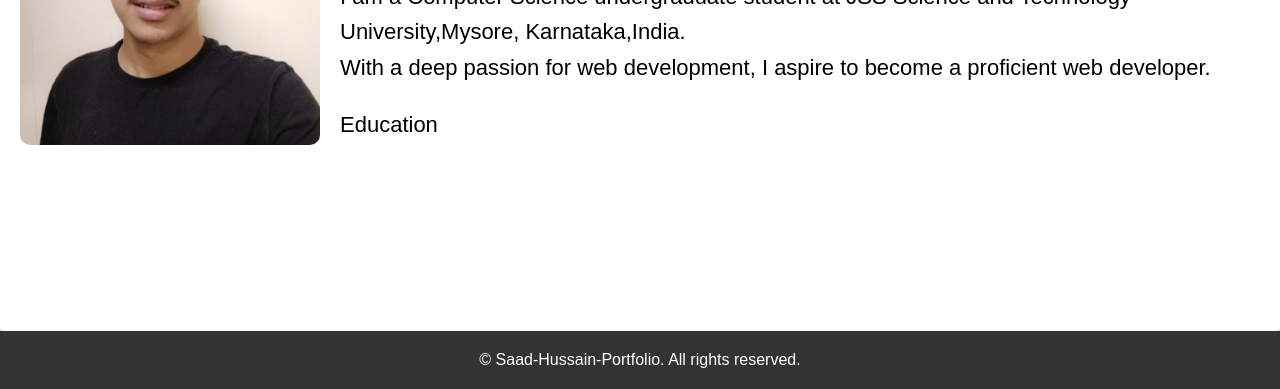
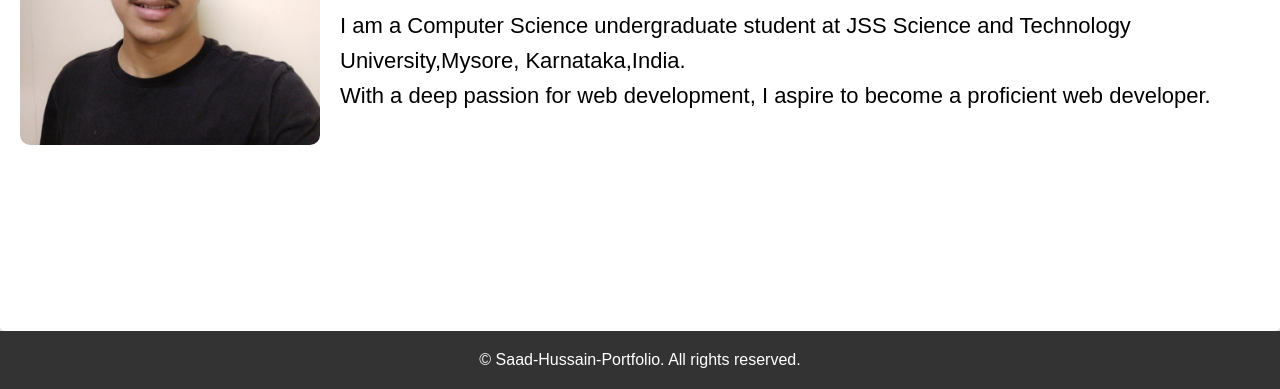
Before and after one commit to saadhussain01306/codsoft_Task1, a website: page about.html in a window 1280 px wide. Shown: the part 411-800 px from the top of the page. Drawn offline with Linux system fonts and the light colour scheme.

Commit message:
Update about.html

```diff
--- a/about.html
+++ b/about.html
@@ -21,7 +21,6 @@
           passion for web development, I aspire to become a proficient web
           developer.
         </p>
-        <p>Education</p>
       </div>
     </main>
     <footer>
```
